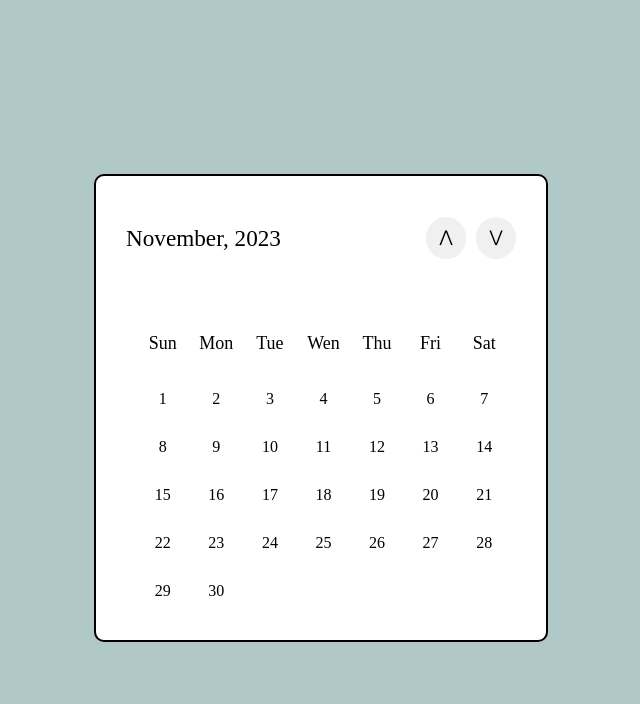
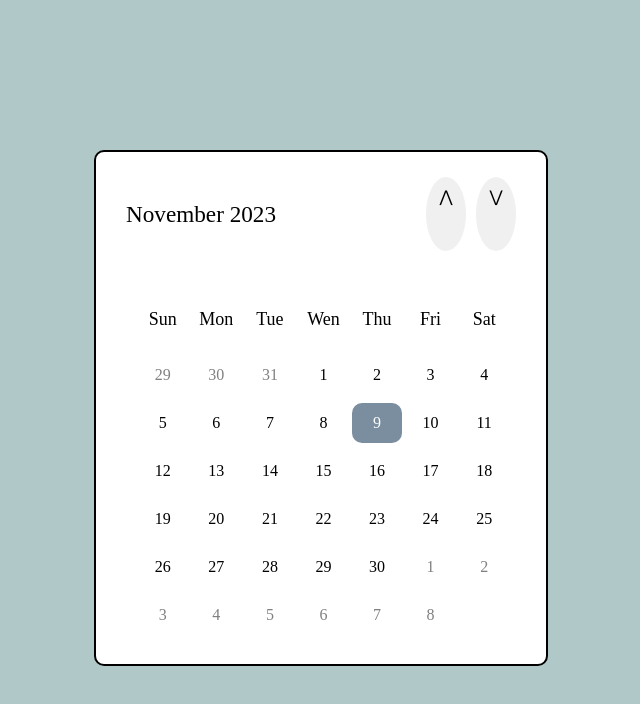
Before and after one commit to Hotsoup22/calendar_Javascript, a plain HTML site: page index.html in a window 1280 px wide. Shown: the whole page, without its empty margins (319-959 px from the left). Drawn offline with Linux system fonts and the light colour scheme.

Commit message:
script now calls for new date() gets days for the Calendar. Last months days and next month days are shown and have active/inactive classes. changes made to index.html in ref to those changes.

```diff
--- a/index.html
+++ b/index.html
@@ -17,8 +17,8 @@
             <nav>
                 <p class="current-date">November 2023</p>
                 <div class="icons">
-                    <p class="cheveron_up cheveron">&#8896 </p>
-                    <p class="cheveron_down cheveron">&#8897 </p>
+                    <span id="prev" class="cheveron-up cheveron">&#8896 </span>
+                    <span id="next" class="cheveron_down cheveron">&#8897 </span>
                 </div>
             </nav>
         </header>
--- a/script.js
+++ b/script.js
@@ -1,25 +1,59 @@
 const currentDate = document.querySelector(".current-date");
 const days = document.querySelector(".days")
+
+const icons  = document.querySelectorAll(".icons span")
+
 let date = new Date(),
 currentYear = date.getFullYear(),
 currentMonth = date.getMonth();
+
 
 const months = ["January", "Febuary", "March", "April", "May", "June", "July",
     "August", "September", "October", "November", "December"];
 
 const render = () => {
-    let lastDateofMonth = new Date(currentYear, currentMonth +1,0).getDate() //last Date of the Month
+    let liElement = ""
+
+    let firstDayofMonth = new Date(currentYear, currentMonth, 1).getDay() //first Day  of the Month
+    lastDateofMonth = new Date(currentYear, currentMonth +1,0).getDate() //last Date of the Month
+    lastDayofMonth = new Date(currentYear, currentMonth).getDay() //last Date of the Month
+    lastDateofLastMonth = new Date(currentYear, currentMonth, 0).getDate() //last Date of the Last Month
 
 
-    for (let i= 1; i <= lastDateofMonth; i++){
-        let liElement = document.createElement("li") ;
-        liElement.textContent = `${i}`
-        days.appendChild(liElement)
-        console.log(i)
+    for (let i = firstDayofMonth; i > 0; i--){
+        liElement += `<li class="inactive">${lastDateofLastMonth - i + 1}</li>`;
+
     }
 
-    currentDate.textContent = ` ${months[currentMonth]}, ${currentYear}`
+    for (let i= 1; i <= lastDateofMonth; i++){
+        let isToday = i === date.getDate() && currentMonth === new Date().getMonth()
+        && currentYear === new Date().getFullYear() ? "active" : "";
 
+        liElement += `<li class="${isToday}"> ${i} </li>`
 
+    }
+
+    for (let i = lastDayofMonth; i < 11; i++){
+
+        liElement += `<li class="inactive">${i - lastDayofMonth + 1}</li>`
+
+    }
+    currentDate.innerText = ` ${months[currentMonth]} ${currentYear}`
+    days.innerHTML=liElement
 }
 render();
+
+ //next/prev month buttons
+icons.forEach(icon => {
+    icon.addEventListener("click", () => {
+       currentMonth = icon.id === "prev" ? currentMonth - 1 : currentMonth + 1;
+        if(currentMonth < 0 || currentMonth > 11) {
+            date = new Date(currentYear, currentMonth);
+            currentYear = date.getFullYear();
+            currentMonth = date.getMonth();
+        } else {
+            date = new Date();
+        }
+       render();
+    } )
+})
```
